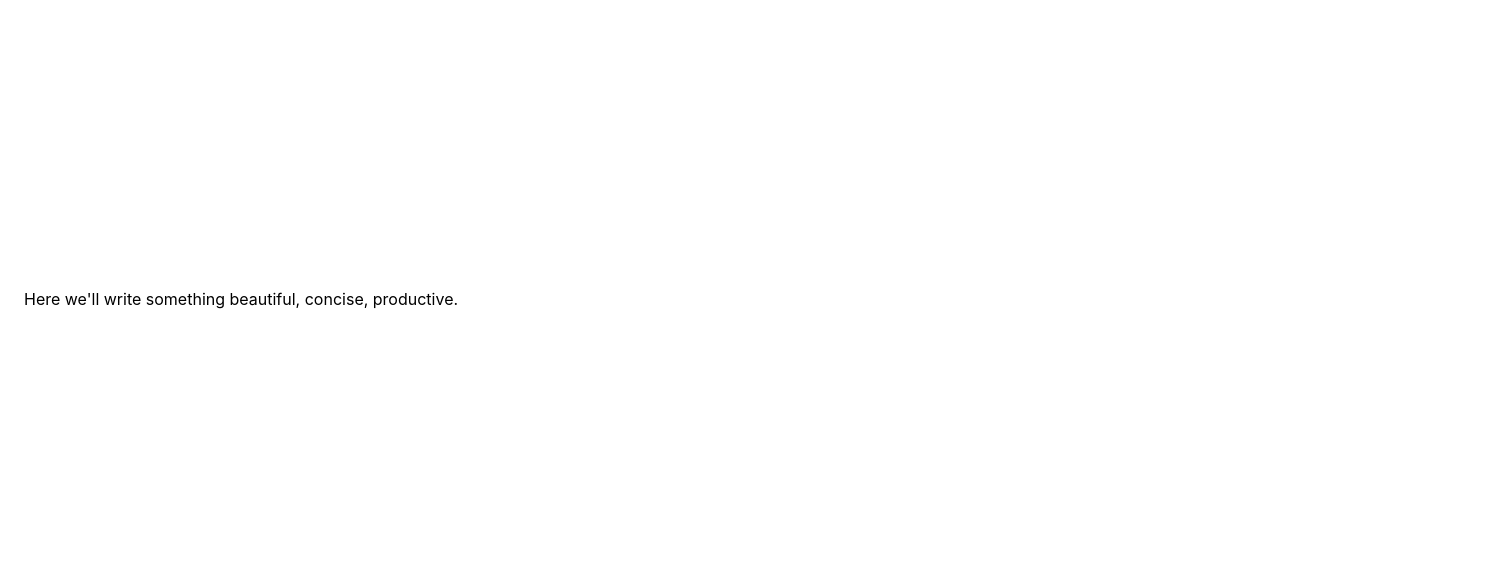
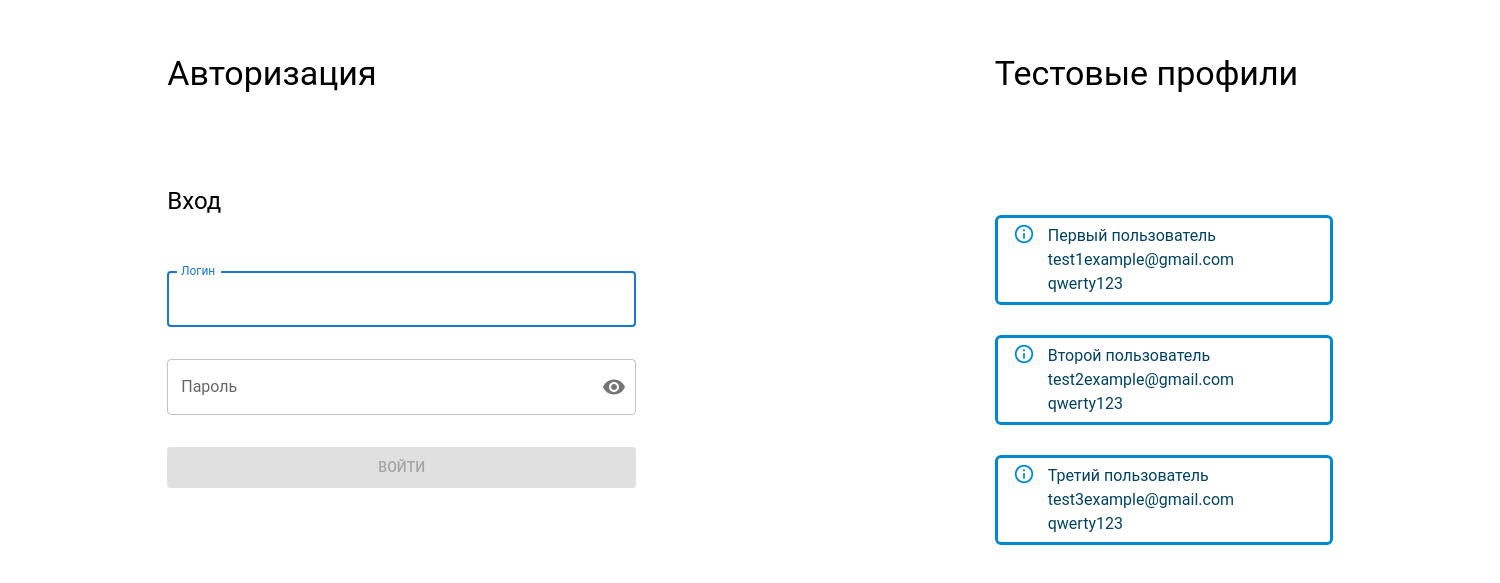
Before and after one commit to ElenaMihailova/React-Event-Oct, a React (Vite) app: page / in a window 1280 px wide. Shown: the part 101-684 px from the top of the page, 1500 px wide, since content can reach past the window. Built offline with nearby package versions, Linux system fonts and the light colour scheme.

Commit message:
fix: del WelcomePage, Login is mainpage

```diff
--- a/src/pages/WelcomPage.tsx
+++ /dev/null
@@ -1,9 +0,0 @@
-import { Container } from "@mui/material";
-
-export const WelcomePage = () => {
-  return (
-    <Container maxWidth="sm">
-      Here we'll write something beautiful, concise, productive.
-    </Container>
-  );
-};
--- a/src/routes/AppRoutes.tsx
+++ b/src/routes/AppRoutes.tsx
@@ -1,14 +1,12 @@
 import { Routes, Route } from "react-router-dom";
-import { WelcomePage } from "../pages/WelcomPage";
 import HelpRequestPage from "../pages/helpRequestPage/HelpRequestPage";
 import { Login } from "../pages/Login";
 
 const AppRoutes = () => {
   return (
     <Routes>
-      <Route path="/" element={<WelcomePage />} />
+      <Route path="/" element={<Login />} />
       <Route path="/help-request" element={<HelpRequestPage />} />
-      <Route path="/login" element={<Login />} />
     </Routes>
   );
 };
```
